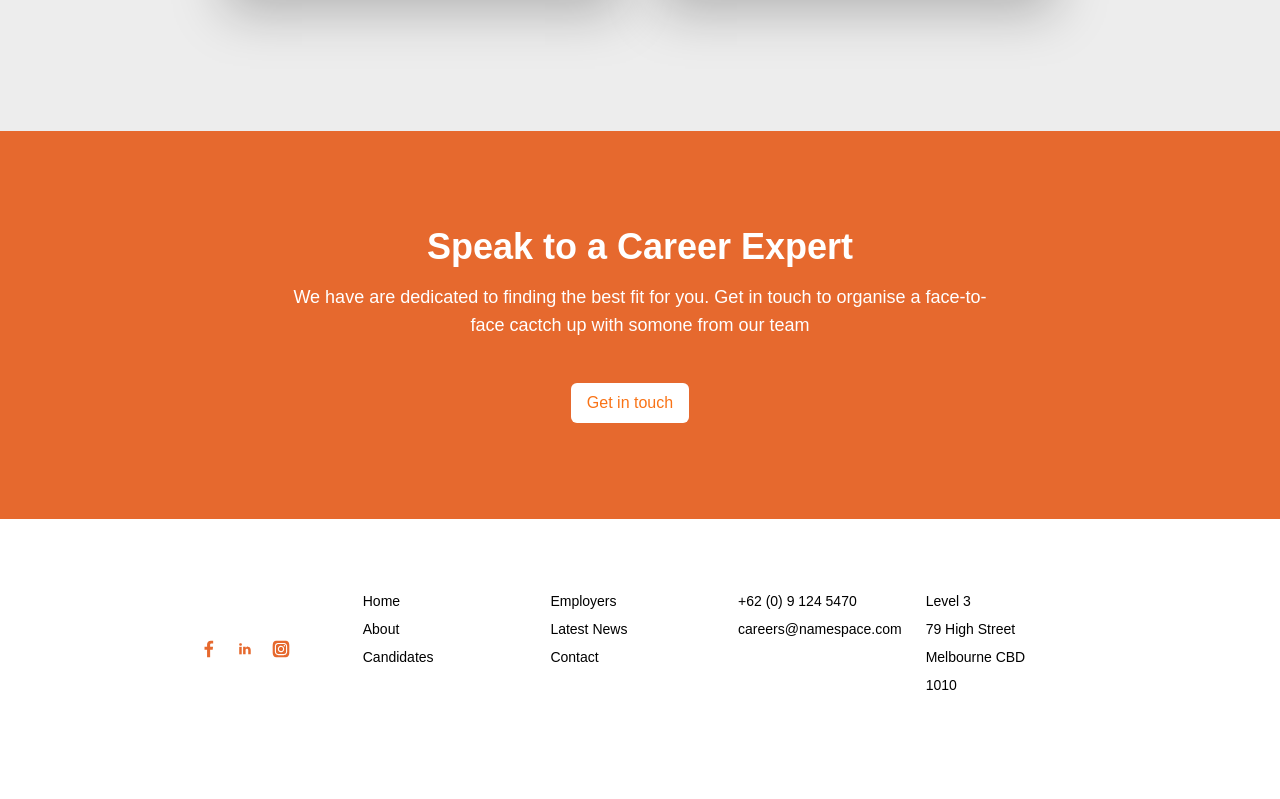
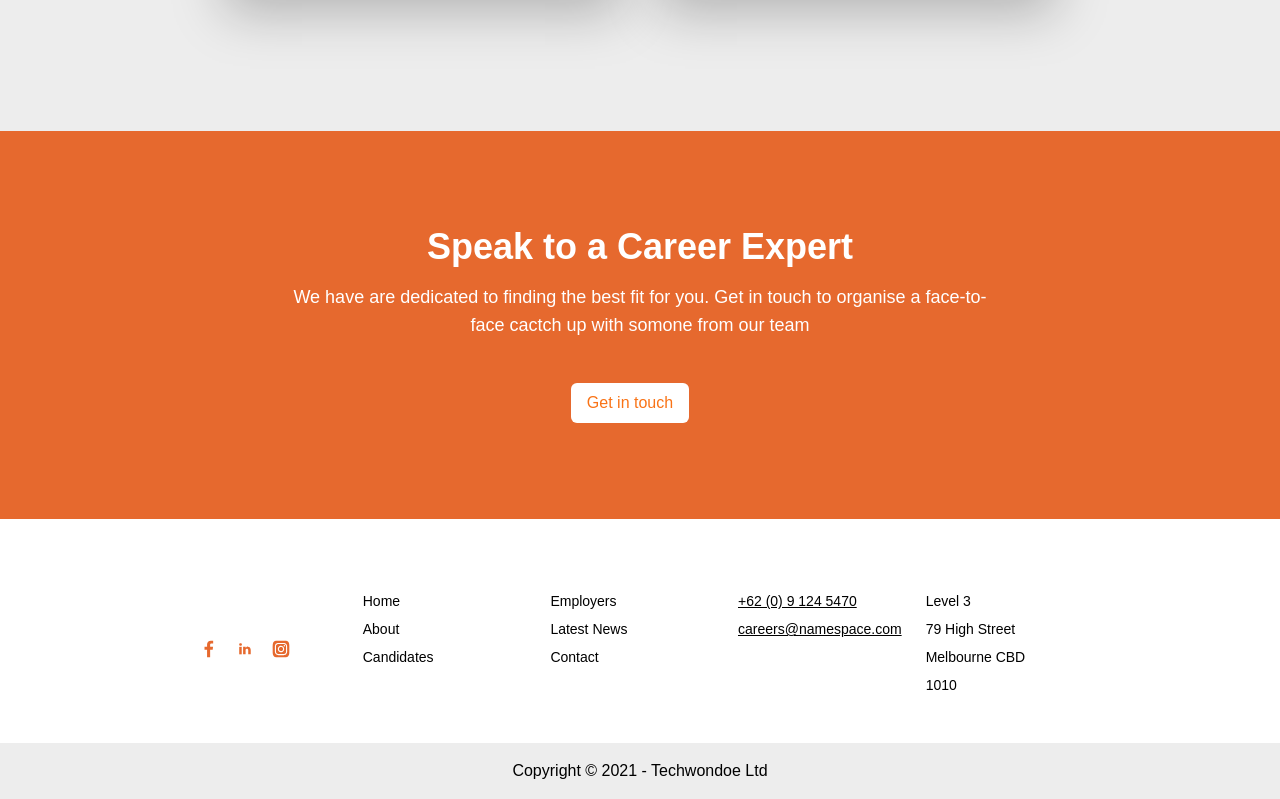
Before and after one commit to yashhhguptaaa/Techwondoe_Assignment, a React (Create React App) app: page / in a window 1280 px wide. Shown: the part 3426-4225 px from the top of the page. Before the commit the page ends 4169 px from the top, so only its background shows below. Built offline with nearby package versions, Linux system fonts and the light colour scheme.

Commit message:
Added Copyright Section

```diff
--- a/src/App.tsx
+++ b/src/App.tsx
@@ -7,6 +7,7 @@ import LatestNewsSection from './components/LatestNewsSection/latestNews';
 import CandidateEmployersSection from './components/CandidateEmployerSection/CandidateEmployer';
 import CarrerExpertSection from './components/CarrerExpertSection/careerExpert';
 import Footer from './components/FooterSection/footer';
+import CopyrightSection from './components/CopyrightSection/copyrightSection';
 import React from 'react';
 
 function App() {
@@ -20,6 +21,7 @@ function App() {
       <CandidateEmployersSection />
       <CarrerExpertSection />
       <Footer />
+      <CopyrightSection />
       {/* <header className="App-header">
         <p>
           Edit <code>src/App.js</code> and save to reload.
--- /dev/null
+++ b/src/components/CopyrightSection/copyrightSection.tsx
@@ -0,0 +1,15 @@
+/* eslint-disable prettier/prettier */
+import React from 'react';
+
+const CopyrightSection = () => {
+    return <div className="w-full flex justify-center flex-col items-center" style={{
+        backgroundColor: "#EDEDED"
+    }}>
+        <p className='mt-4 mb-4 font-normal text-black text-base'
+        >
+            Copyright © 2021 - Techwondoe Ltd
+        </p>
+    </div>;
+};
+
+export default CopyrightSection;
--- a/src/components/FooterSection/footer.tsx
+++ b/src/components/FooterSection/footer.tsx
@@ -37,10 +37,10 @@ const Footer = () => {
                 <div>
                     <ul className="text-sm font-normal text-color text-left">
                         <li className="my-2">
-                            <a href="#" className="hover:underline ">+62 (0) 9 124 5470</a>
+                            <a href="#" className="underline ">+62 (0) 9 124 5470</a>
                         </li>
                         <li className="my-2">
-                            <a href="#" className="hover:underline ">careers@namespace.com</a>
+                            <a href="#" className="underline ">careers@namespace.com</a>
                         </li>
                     </ul>
                 </div>
```
